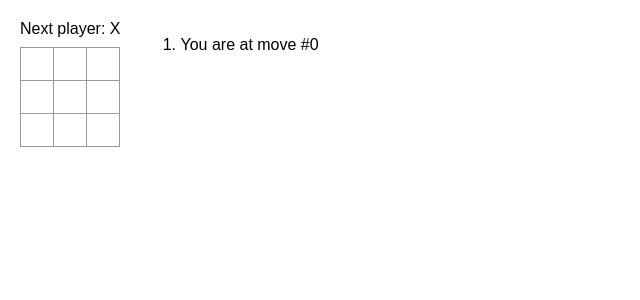
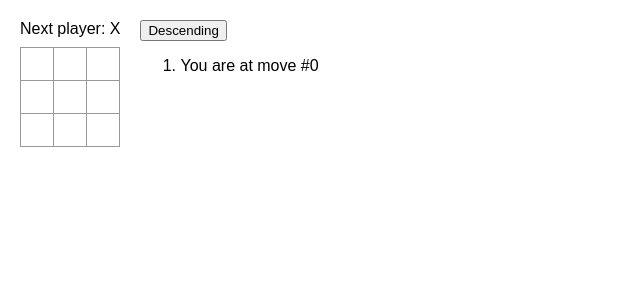
Before and after one commit to gamecoder95/react-tac-toe, a React (Create React App) app: page / in a window 1280 px wide. Shown: the top 300 px of the page, without its empty margins (0-640 px from the left). Built offline with nearby package versions, Linux system fonts and the light colour scheme.

Commit message:
Added button to swap displayed order of history
The button alters a boolean state that dictates if the history array should be swapped or not.

```diff
--- a/src/App.js
+++ b/src/App.js
@@ -44,6 +44,7 @@ export default function Game() {
 
     const [history, setHistory] = useState([Array(9).fill(null)]);
     const [currentMove, setCurrentMove] = useState(0);
+    const [isHistoryDescending, setIsHistoryDescending] = useState(false);
 
     const currentSquares = history[currentMove];
     const xIsNext = currentMove % 2 === 0;
@@ -56,6 +57,10 @@ export default function Game() {
 
     function jumpTo(nextMove) {
         setCurrentMove(nextMove);
+    }
+
+    function handleSwitchHistorySortingOrder() {
+        setIsHistoryDescending(!isHistoryDescending);
     }
 
     const moves = history.map((squares, move) => {
@@ -77,7 +82,8 @@ export default function Game() {
                 <Board xIsNext={xIsNext} squares={currentSquares} onPlay={handlePlay} />
             </div>
             <div className="game-info">
-                <ol>{moves}</ol>
+                <button onClick={handleSwitchHistorySortingOrder}>{isHistoryDescending ? 'Ascending' : 'Descending'}</button>
+                <ol>{isHistoryDescending ? moves.toReversed() : moves}</ol>
             </div>
         </div>
     );
```
